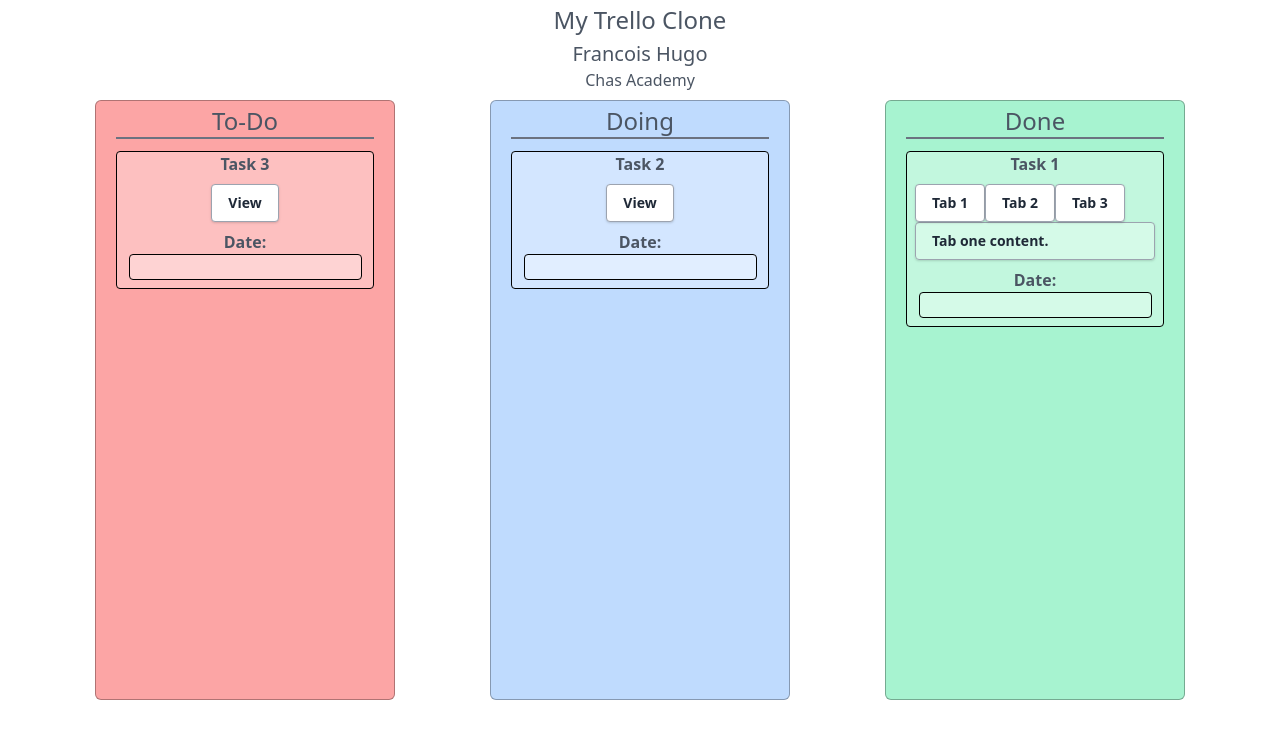
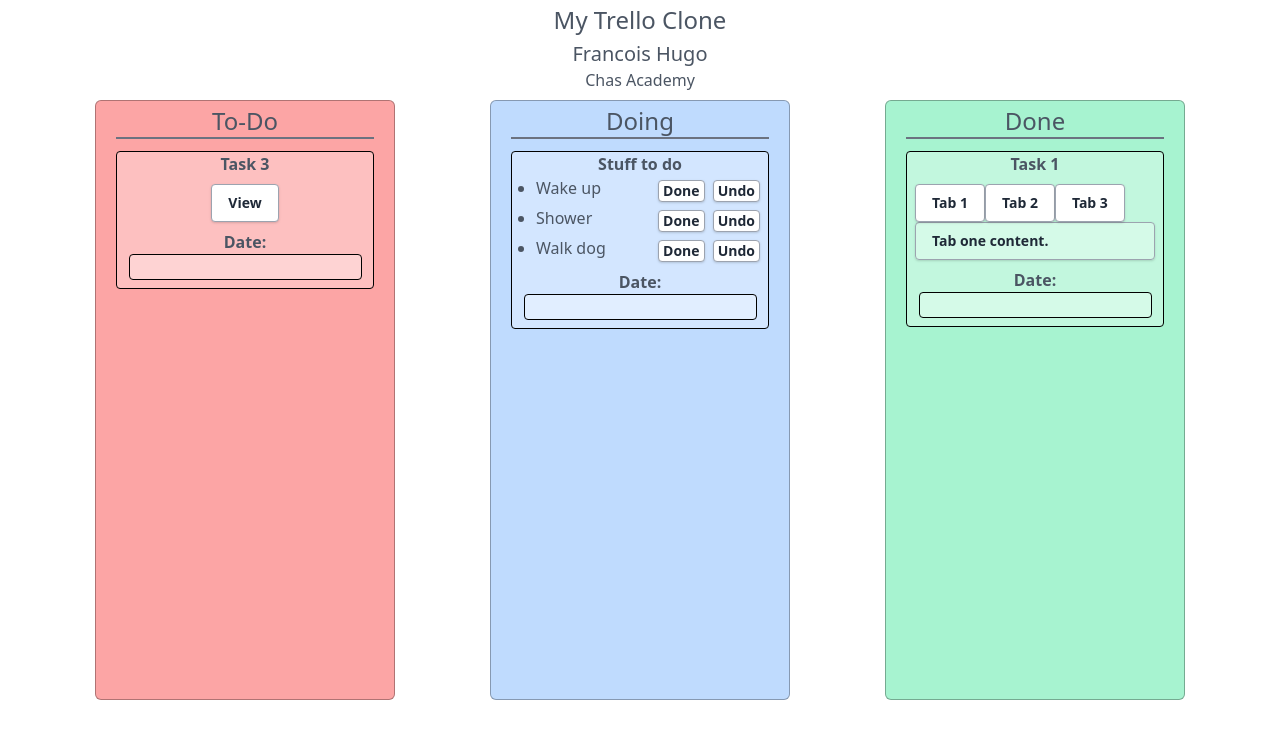
Before and after one commit to frankemon/u06-jQ, a website: page index.html in a window 1280 px wide. Drawn offline with nearby package versions, Linux system fonts and the light colour scheme.

Commit message:
add own widget

```diff
--- a/index.html
+++ b/index.html
@@ -37,7 +37,7 @@
                             <p class="font-bold">Task 3</p>
                             <button id="opener"
                                 class="text-sm max-w-min bg-white hover:bg-gray-100 text-gray-800 font-semibold py-2 px-4 border border-gray-400 rounded shadow mt-2 mb-2">View</button>
-                            <p class="mb-2 font-bold">Date: <input type="text" id="datepicker"
+                            <p class="mb-2 font-bold">Date: <input type="text" id="datepicker3"
                                     class="bg-white bg-opacity-30 border border-black rounded"></p>
                         </div>
                     </div>
@@ -58,12 +58,44 @@
 
                     <div class="connectedSortable flex-1">
                         <!-- todo 2 -->
-                        <div class="todo border border-black rounded bg-white bg-opacity-30 my-1">
-                            <p class="font-bold">Task 2</p>
-                            <button id=""
-                                class="text-sm max-w-min bg-white hover:bg-gray-100 text-gray-800 font-semibold py-2 px-4 border border-gray-400 rounded shadow mt-2 mb-2">View</button>
-                            <p class="mb-2 font-bold">Date: <input type="text" id="datepicker"
+                        <div class="todo border border-black rounded bg-white bg-opacity-30 my-1 px-1">
+                            <!-- <div> -->
+                            <p class="font-bold">Stuff to do</p>
+                            <div>
+                                <ul class="text-left pl-5 mb-1">
+                                    <div class="flex justify-between">
+                                        <li id="taskOne" class="list-disc">Wake up</li>
+                                        <div>
+                                            <button id=""
+                                                class="text-sm max-w-min bg-white hover:bg-gray-100 text-gray-800 font-semibold px-1 border border-gray-400 rounded shadow mt-1 mb-1">Done</button>
+                                            <button id=""
+                                                class="text-sm max-w-min bg-white hover:bg-gray-100 text-gray-800 font-semibold px-1 mx-1 border border-gray-400 rounded shadow mt-1 mb-1">Undo</button>
+                                        </div>
+                                    </div>
+                                    <div class="flex justify-between">
+                                        <li id="taskTwo" class="addLine list-disc">Shower</li>
+                                        <div>
+                                            <button id=""
+                                                class="text-sm max-w-min bg-white hover:bg-gray-100 text-gray-800 font-semibold px-1 border border-gray-400 rounded shadow mt-1 mb-1">Done</button>
+                                            <button id=""
+                                                class="text-sm max-w-min bg-white hover:bg-gray-100 text-gray-800 font-semibold px-1 mx-1 border border-gray-400 rounded shadow mt-1 mb-1">Undo</button>
+                                        </div>
+                                    </div>
+                                    <div class="flex justify-between">
+                                        <li id="taskThree" class="addLine list-disc">Walk dog</li>
+                                        <div>
+                                            <button id=""
+                                                class="text-sm max-w-min bg-white hover:bg-gray-100 text-gray-800 font-semibold px-1 border border-gray-400 rounded shadow mt-1 mb-1">Done</button>
+                                            <button id=""
+                                                class="text-sm max-w-min bg-white hover:bg-gray-100 text-gray-800 font-semibold px-1 mx-1 border border-gray-400 rounded shadow mt-1 mb-1">Undo</button>
+                                        </div>
+                                    </div>
+                                </ul>
+                            </div>
+
+                            <p class="mb-2 font-bold">Date: <input type="text" id="datepicker2"
                                     class="bg-white bg-opacity-30 border border-black rounded"></p>
+                            <!-- </div> -->
                         </div>
                     </div>
                     <!-- <div id="" title="Your Task"
@@ -81,10 +113,9 @@
                     </div>
 
                     <div class="connectedSortable flex-1">
-                    <!-- todo 1 -->
+                        <!-- todo 1 -->
                         <div class="todo border border-black rounded bg-white bg-opacity-30 px-2 my-1">
                             <p class="font-bold">Task 1</p>
-                            <!-- <p class="mb-2">Date: <input type="text" id="datepicker"></p> -->
                             <div id="tabs">
                                 <ul class="flex justify-left">
                                     <li
@@ -110,10 +141,11 @@
                                 </div>
                                 <div id="tabs-3"
                                     class="text-sm bg-white bg-opacity-30 text-gray-800 font-semibold border border-gray-400 rounded shadow py-2 pl-4 text-left mb-2">
-                                    <p>Tab three content. This tab's content is much longer and may show over several lines.
+                                    <p>Tab three content. This tab's content is much longer and may show over several
+                                        lines.
                                     </p>
                                 </div>
-                                <p class="mb-2 font-bold">Date: <input type="text" id="datepicker"
+                                <p class="mb-2 font-bold">Date: <input type="text" id="datepicker1"
                                         class="bg-white bg-opacity-30 border border-black rounded"></p>
 
                             </div>
--- a/js/script.js
+++ b/js/script.js
@@ -1,13 +1,12 @@
+$(() => {
+  console.log('JQuery ready');
+
   // Sortable lists
-$( function() {
     $( ".connectedSortable" ).sortable({
       connectWith: ".connectedSortable"
     }).disableSelection();
-} );
-
 
   // Dialog
-  $( function() {
     $( "#dialog" ).dialog({
       autoOpen: false,
       show: {
@@ -23,22 +22,92 @@
     $( "#opener" ).on( "click", function() {
       $( "#dialog" ).dialog( "open" );
     });
-  } );
 
   $('.dialog').dialog({
     height: "auto",
     width: "100"
-    // modal: false,
-    // resizable: true,
-    // dialogClass: 'no-close success-dialog'
   });
 
   // Tabs
-$( function() {
     $( "#tabs" ).tabs();
-} );
 
   // Datepicker
-$( function() {
-  $( "#datepicker" ).datepicker();
-} );
+    $( "#datepicker1, #datepicker2, #datepicker3" ).datepicker();
+
+
+  // My custom widget
+  // this widget adds a line through text to signify that it is complete
+
+  // let taskList = ${'#ul-id'}; // targets
+  // const ulElement = ${'#task-list'}; // targets
+
+  $.widget( "custom.completeTask", {
+    options: {
+      value: false
+
+    },
+    // Constructor
+    _create: function() {
+      // this.element.addClass("line-through");
+      this._update();
+    },
+
+    _setOption: function() {
+      this.options[key] = value;
+      this._update();
+    },
+
+    _update: function() {
+      // const isDone = `$(this.options.value)`;
+      if (this.options.value === true) {
+        this.element.addClass("line-through");
+        this._trigger("complete", null, {value:true});
+      }
+    },
+
+    value: function(value) {
+      if (value === false) {
+        return this.options.value;
+      } else {
+      // this.element.addClass("line-through");
+
+        // this.options.value = this._constrain(value);
+        this._update();
+
+      }
+    },
+
+    // _constrain: function(value) {
+    //   if (value > 100) {
+    //     value = 100;
+    //   }
+    //   if (value < 0) {
+    //     value = 0;
+    //   }
+    //   return value;
+    // },
+
+    _destroy: function() {
+      this.element
+      .removeClass('line-through')
+      // .text('');
+    }
+
+  });
+
+  const taskDone = $('#taskOne, #taskTwo, #taskThree').completeTask({value:false});
+  taskDone.comepleteTask('value', true);
+  taskDone.comepleteTask({
+    complete: function(event, data) {
+      alert("Task complete!");
+    }
+  });
+
+  // bar.progressbar('value', 100);
+
+
+
+
+
+  // $('list1').completeTask({value: 0});
+});
--- a/style.css
+++ b/style.css
@@ -137,3 +137,8 @@
     background-color: rgba(255, 255, 255, 0.8);
     color: #000;
 }
+
+/* CSS for my own widget */
+/* .completeTask {
+    text-decoration-line: line-through;
+} */
```
Lines whose indentation alone changed are shown as unchanged.
